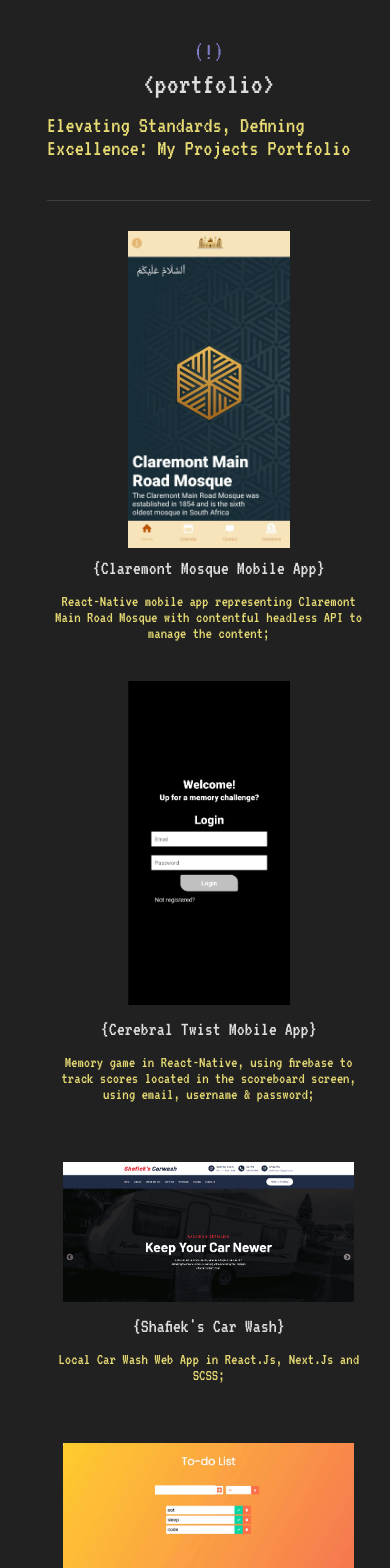
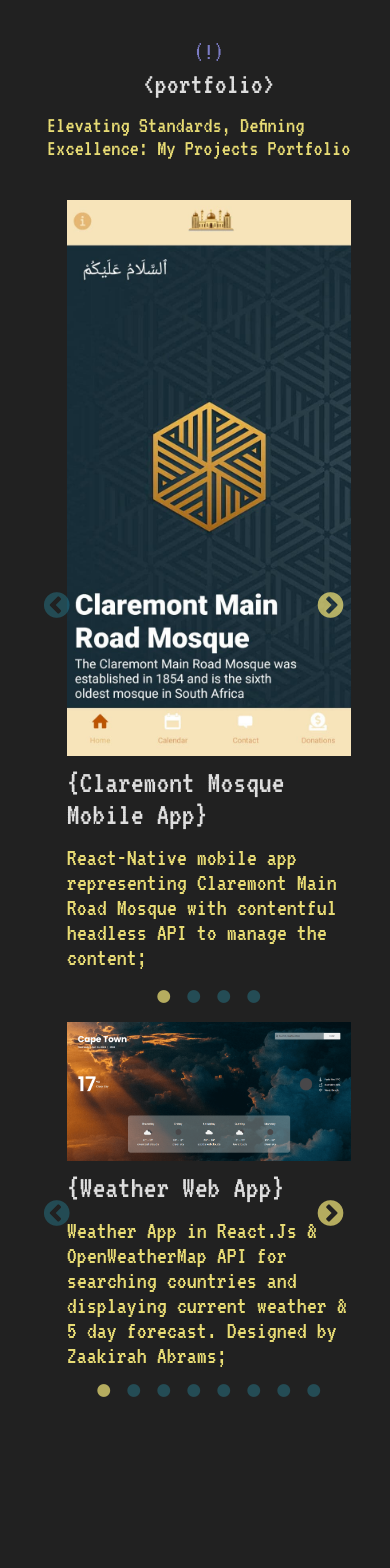
Before and after one commit to naeem2000/personal-website-next, a Next.js app: page /portfolio in a window 390 px wide. Shown: the top 1568 px of the page. After the commit the page ends 1455 px from the top, so only its background shows below. Built offline with nearby package versions, Linux system fonts and the light colour scheme.

Commit message:
started on slider

```diff
--- a/app/components/data.tsx
+++ b/app/components/data.tsx
@@ -31,7 +31,7 @@
 };
 
 export const pageData = {
-	block1: [
+	mobile: [
 		{
 			id: 0,
 			image: '/cmrmrn.jpg',
@@ -50,16 +50,31 @@
 				'Memory game in React-Native, using firebase to track scores located in the scoreboard screen, using email, username & password;',
 			link: 'https://github.com/naeem2000/Cerebral-Twist',
 		},
+		{
+			id: 2,
+			image: '/newsrn.jpg',
+			alt: 'news app',
+			title: '{News App React-Native}',
+			description: 'News Mobile App in React-Native & News24 API;',
+			link: 'https://github.com/naeem2000/React-Native-News-App',
+		},
+		{
+			id: 3,
+			image: '/todorn.jpg',
+			alt: 'todo react-native',
+			title: '{Todo App React-Native}',
+			description: 'Todo Mobile App in React-Native & basic JS;',
+			link: 'https://github.com/naeem2000/react-native-todo-app',
+		},
 	],
-	block2: [
+	web: [
 		{
 			id: 0,
-			image: '/face-det.jpg',
-			alt: 'face web app',
-			title: '{Mood Detector}',
-			description:
-				'Mood Detector web app in React.JS using Face-API.JS library;',
-			link: 'https://face-detect-reactjs.netlify.app/',
+			image: '/weather.png',
+			alt: 'weather web app',
+			title: '{Weather Web App}',
+			description: `Weather App in React.Js & OpenWeatherMap API for searching countries and displaying current weather & 5 day forecast. Designed by Zaakirah Abrams;`,
+			link: 'https://weather-react-next.vercel.app/',
 		},
 		{
 			id: 1,
@@ -86,10 +101,8 @@
 			description: 'Login screen in React.JS using Material UI;',
 			link: 'https://login-react-app-puma.netlify.app/',
 		},
-	],
-	block3: [
 		{
-			id: 0,
+			id: 4,
 			image: '/shafieks-carwash.png',
 			alt: 'shafieks car wash',
 			title: `{Shafiek's Car Wash}`,
@@ -97,23 +110,16 @@
 			link: 'https://shafiekscarwash.netlify.app/',
 		},
 		{
-			id: 1,
-			image: '/todoweb.jpg',
-			alt: 'todo web',
-			title: '{Todo Web App}',
-			description: 'Todo Web App in React.js and basic JS;',
-			link: 'https://to-do-webapp011.netlify.app/',
+			id: 5,
+			image: '/face-det.jpg',
+			alt: 'face web app',
+			title: '{Mood Detector}',
+			description:
+				'Mood Detector web app in React.JS using Face-API.JS library;',
+			link: 'https://face-detect-reactjs.netlify.app/',
 		},
 		{
-			id: 2,
-			image: '/weather.png',
-			alt: 'weather web app',
-			title: '{Weather Web App}',
-			description: `Weather App in React.Js & OpenWeatherMap API for searching countries and displaying current weather & 5 day forecast. Designed by Zaakirah Abrams;`,
-			link: 'https://weather-react-next.vercel.app/',
-		},
-		{
-			id: 3,
+			id: 6,
 			image: '/cmrmweb.jpg',
 			alt: 'mosque web app',
 			title: '{Claremont Mosque Web App}',
@@ -121,23 +127,13 @@
 				'React.Js mobile app representing Claremont Main Road Mosque with contentful headless API to manage the content;',
 			link: 'https://cmrm.netlify.app/',
 		},
-	],
-	block4: [
 		{
-			id: 0,
-			image: '/newsrn.jpg',
-			alt: 'news app',
-			title: '{News App React-Native}',
-			description: 'News Mobile App in React-Native & News24 API;',
-			link: 'https://github.com/naeem2000/React-Native-News-App',
-		},
-		{
-			id: 1,
-			image: '/todorn.jpg',
-			alt: 'todo react-native',
-			title: '{Todo App React-Native}',
-			description: 'Todo Mobile App in React-Native & basic JS;',
-			link: 'https://github.com/naeem2000/react-native-todo-app',
+			id: 7,
+			image: '/todoweb.jpg',
+			alt: 'todo web',
+			title: '{Todo Web App}',
+			description: 'Todo Web App in React.js and basic JS;',
+			link: 'https://to-do-webapp011.netlify.app/',
 		},
 	],
 };
--- a/app/globals.css
+++ b/app/globals.css
@@ -1470,7 +1470,7 @@
 
 /* PORTFOLIO START */
 
-.portfolio>div:nth-child(1) {
+.portfolio .portfolio-head {
   display: flex;
   align-items: center;
   justify-content: center;
@@ -1482,383 +1482,61 @@
   font-size: 23px;
 }
 
-
-.portfolio .portfolio-body {
-  display: flex;
-  border-top: 1px solid var(--border-color);
-  margin-top: 80px;
-}
-
-.portfolio .portfolio-body-bottom {
-  display: flex;
-  border-bottom: 1px solid var(--border-color);
-}
-
-.portfolio .portfolio-body .portfolio-left,
-.portfolio .portfolio-body-bottom .portfolio-left {
-  width: 50%;
-  border-right: 1px solid var(--border-color);
-  border-bottom: 1px solid var(--border-color);
-  padding: 50px 35px 50px 0px;
-  display: flex;
-  flex-wrap: wrap;
-  justify-content: space-evenly;
-}
-
-.portfolio .portfolio-body .portfolio-right,
-.portfolio .portfolio-body-bottom .portfolio-right {
-  width: 50%;
-  padding: 50px 35px 50px 0px;
-  display: flex;
-  justify-content: space-evenly;
-  flex-wrap: wrap;
-  border-bottom: 1px solid var(--border-color);
-}
-
-.portfolio .portfolio-body-bottom .portfolio-right,
-.portfolio .portfolio-body-bottom .portfolio-left {
-  border-bottom: none;
-}
-
-.portfolio .portfolio-body .portfolio-left div,
-.portfolio .portfolio-body .portfolio-right div,
-.portfolio .portfolio-body-bottom .portfolio-right div,
-.portfolio .portfolio-body-bottom .portfolio-left div {
-  width: 40%;
-}
-
-.portfolio .portfolio-body .portfolio-right div h3,
-.portfolio .portfolio-body .portfolio-left div h3,
-.portfolio .portfolio-body-bottom .portfolio-right div h3,
-.portfolio .portfolio-body-bottom .portfolio-left div h3 {
+.portfolio .portfolio-body .portfolio-items .project h3 {
   color: var(--white);
   margin-top: 10px;
   font-size: 32px;
 }
 
-.portfolio .portfolio-body .portfolio-right div p,
-.portfolio .portfolio-body .portfolio-left div p,
-.portfolio .portfolio-body-bottom .portfolio-left div p,
-.portfolio .portfolio-body-bottom .portfolio-right div p {
+.portfolio .portfolio-body .portfolio-items .project p {
   color: var(--yellow);
   margin-top: 15px;
   font-size: 25px;
 }
 
-.portfolio .portfolio-body .portfolio-left div:nth-child(1) .img {
-  max-width: 100%;
-}
-
-.portfolio .portfolio-body .portfolio-left div:nth-child(2) .img {
-  max-width: 100%
-}
-
-.portfolio .portfolio-body .portfolio-left div:hover,
-.portfolio .portfolio-body .portfolio-right div:hover,
-.portfolio .portfolio-body-bottom .portfolio-right div:hover,
-.portfolio .portfolio-body-bottom .portfolio-left div:hover {
-  transform: scale(1.1);
-}
-
-@media screen and (max-width: 1024px) {
-
-  .portfolio .portfolio-body .portfolio-right div h3,
-  .portfolio .portfolio-body .portfolio-left div h3,
-  .portfolio .portfolio-body-bottom .portfolio-right div h3,
-  .portfolio .portfolio-body-bottom .portfolio-left div h3 {
-    font-size: 20px;
-  }
-
-  .portfolio .portfolio-body .portfolio-right div p,
-  .portfolio .portfolio-body .portfolio-left div p,
-  .portfolio .portfolio-body-bottom .portfolio-left div p,
-  .portfolio .portfolio-body-bottom .portfolio-right div p {
-    font-size: 16px;
-  }
-}
-
-@media screen and (max-width: 768px) {
-  .portfolio .portfolio-body {
-    margin-top: 40px;
-    flex-direction: column;
-  }
-
-  .portfolio .portfolio-body .portfolio-left {
-    width: 100%;
-    flex-direction: row;
-    border-right: none;
-    padding: 20px 0px 0px 0px;
-    border-bottom: none;
-    flex-wrap: nowrap;
-  }
-
-  .portfolio .portfolio-body-bottom .portfolio-left {
-    padding: 0;
-    width: 100%;
-    flex-direction: row;
-    border-right: none;
-    justify-content: space-between;
-    flex-wrap: nowrap;
-  }
-
-  .portfolio .portfolio-body .portfolio-left div:nth-child(1) {
-    width: 100%;
-    margin-top: 10px;
-  }
-
-  .portfolio .portfolio-body .portfolio-left div:nth-child(1) a {
-    display: flex;
-    align-items: center;
-    justify-content: center;
-  }
-
-  .portfolio .portfolio-body .portfolio-left div:nth-child(1) .img,
-  .portfolio .portfolio-body .portfolio-left div:nth-child(2) .img {
-    width: 50%;
-  }
-
-  .portfolio .portfolio-body-bottom .portfolio-left div .img {
-    width: 90%;
-  }
-
-  .portfolio .portfolio-body .portfolio-right div .img {
-    width: 90%;
-  }
-
-  .portfolio .portfolio-body .portfolio-left div,
-  .portfolio .portfolio-body .portfolio-right div,
-  .portfolio .portfolio-body-bottom .portfolio-right div,
-  .portfolio .portfolio-body-bottom .portfolio-left div {
-    text-align: center;
-    width: 100%;
-    margin-top: 30px;
-    margin-bottom: 30px;
-  }
-
-  .portfolio .portfolio-body .portfolio-left div:nth-child(2) {
-    margin-top: 10px;
-  }
-
-  .portfolio .portfolio-body .portfolio-right div:nth-child(1) {
-    display: none;
-  }
-
-  .portfolio .portfolio-body-bottom .portfolio-right {
-    display: none;
-  }
-
-  .portfolio .portfolio-body .portfolio-right,
-  .portfolio .portfolio-body-bottom .portfolio-right {
-    width: 100%;
-    flex-direction: row;
-    flex-wrap: nowrap;
-    padding: 0;
-  }
-
-  .portfolio .portfolio-body .portfolio-right div h3,
-  .portfolio .portfolio-body .portfolio-left div h3,
-  .portfolio .portfolio-body-bottom .portfolio-right div h3,
-  .portfolio .portfolio-body-bottom .portfolio-left div h3 {
-    font-size: 20px;
-  }
-
-  .portfolio .portfolio-body .portfolio-right div p,
-  .portfolio .portfolio-body .portfolio-left div p,
-  .portfolio .portfolio-body-bottom .portfolio-left div p,
-  .portfolio .portfolio-body-bottom .portfolio-right div p {
-    font-size: 16px;
-  }
-}
-
-@media screen and (max-width: 475px) {
-  .portfolio .portfolio-body {
-    margin-top: 40px;
-    flex-direction: column;
-  }
-
-  .portfolio .portfolio-body .portfolio-left {
-    width: 100%;
-    flex-direction: column;
-    border-right: none;
-    padding: 20px 0px 0px 0px;
-    border-bottom: none;
-  }
-
-  .portfolio .portfolio-body-bottom .portfolio-left {
-    width: 100%;
-    flex-direction: column;
-    border-right: none;
-  }
-
-
-  .portfolio .portfolio-body-bottom .portfolio-left {
-    padding: 0;
-
-  }
-
-  .portfolio .portfolio-body .portfolio-left div:nth-child(1) {
-    width: 100%;
-    margin-top: 10px;
-  }
-
-  .portfolio .portfolio-body .portfolio-left div:nth-child(1) a {
-    display: flex;
-    align-items: center;
-    justify-content: center;
-  }
-
-  .portfolio .portfolio-body .portfolio-left div:nth-child(1) .img,
-  .portfolio .portfolio-body .portfolio-left div:nth-child(2) .img {
-    width: 50%;
-  }
-
-  .portfolio .portfolio-body .portfolio-left div,
-  .portfolio .portfolio-body .portfolio-right div,
-  .portfolio .portfolio-body-bottom .portfolio-right div,
-  .portfolio .portfolio-body-bottom .portfolio-left div {
-    text-align: center;
-    width: 100%;
-    margin-top: 30px;
-    margin-bottom: 30px;
-  }
-
-  .portfolio .portfolio-body .portfolio-right,
-  .portfolio .portfolio-body-bottom .portfolio-right {
-    display: none;
-  }
-
-  .portfolio .portfolio-body .portfolio-right div h3,
-  .portfolio .portfolio-body .portfolio-left div h3,
-  .portfolio .portfolio-body-bottom .portfolio-right div h3,
-  .portfolio .portfolio-body-bottom .portfolio-left div h3 {
-    font-size: 20px;
-  }
-
-  .portfolio .portfolio-body .portfolio-right div p,
-  .portfolio .portfolio-body .portfolio-left div p,
-  .portfolio .portfolio-body-bottom .portfolio-left div p,
-  .portfolio .portfolio-body-bottom .portfolio-right div p {
-    font-size: 16px;
-  }
-}
-
-@media screen and (max-width: 375px) {
-  .portfolio .portfolio-body {
-    margin-top: 40px;
-    flex-direction: column;
-  }
-
-  .portfolio .portfolio-body .portfolio-left,
-  .portfolio .portfolio-body-bottom .portfolio-left {
-    width: 100%;
-    flex-direction: column;
-    border-right: none;
-    padding: 0;
-  }
-
-  .portfolio .portfolio-body .portfolio-left div:nth-child(1) {
-    width: 100%;
-    margin-top: 10px;
-  }
-
-  .portfolio .portfolio-body .portfolio-left div:nth-child(1) a {
-    display: flex;
-    align-items: center;
-    justify-content: center;
-  }
-
-  .portfolio .portfolio-body .portfolio-left div:nth-child(1) .img {
-    width: 50%;
-  }
-
-  .portfolio .portfolio-body .portfolio-left div,
-  .portfolio .portfolio-body .portfolio-right div,
-  .portfolio .portfolio-body-bottom .portfolio-right div,
-  .portfolio .portfolio-body-bottom .portfolio-left div {
-    text-align: center;
-    width: 100%;
-    margin-top: 30px;
-    margin-bottom: 30px;
-  }
-
-  .portfolio .portfolio-body .portfolio-right,
-  .portfolio .portfolio-body-bottom .portfolio-right {
-    display: none;
-  }
-
-  .portfolio .portfolio-body .portfolio-right div h3,
-  .portfolio .portfolio-body .portfolio-left div h3,
-  .portfolio .portfolio-body-bottom .portfolio-right div h3,
-  .portfolio .portfolio-body-bottom .portfolio-left div h3 {
-    font-size: 20px;
-  }
-
-  .portfolio .portfolio-body .portfolio-right div p,
-  .portfolio .portfolio-body .portfolio-left div p,
-  .portfolio .portfolio-body-bottom .portfolio-left div p,
-  .portfolio .portfolio-body-bottom .portfolio-right div p {
-    font-size: 16px;
-  }
-}
-
-@media screen and (max-width: 320px) {
-
-  .portfolio .portfolio-body {
-    margin-top: 40px;
-    flex-direction: column;
-  }
-
-  .portfolio .portfolio-body .portfolio-left,
-  .portfolio .portfolio-body-bottom .portfolio-left {
-    width: 100%;
-    flex-direction: column;
-    border-right: none;
-    padding: 0;
-  }
-
-  .portfolio .portfolio-body .portfolio-left div:nth-child(1) {
-    width: 100%;
-    margin-top: 10px;
-  }
-
-  .portfolio .portfolio-body .portfolio-left div:nth-child(1) a {
-    display: flex;
-    align-items: center;
-    justify-content: center;
-  }
-
-  .portfolio .portfolio-body .portfolio-left div:nth-child(1) .img {
-    width: 50%;
-  }
-
-  .portfolio .portfolio-body .portfolio-left div,
-  .portfolio .portfolio-body .portfolio-right div,
-  .portfolio .portfolio-body-bottom .portfolio-right div,
-  .portfolio .portfolio-body-bottom .portfolio-left div {
-    text-align: center;
-    width: 100%;
-    margin-top: 30px;
-    margin-bottom: 30px;
-  }
-
-  .portfolio .portfolio-body .portfolio-right,
-  .portfolio .portfolio-body-bottom .portfolio-right {
-    display: none;
-  }
-
-  .portfolio .portfolio-body .portfolio-right div h3,
-  .portfolio .portfolio-body .portfolio-left div h3,
-  .portfolio .portfolio-body-bottom .portfolio-right div h3,
-  .portfolio .portfolio-body-bottom .portfolio-left div h3 {
-    font-size: 20px;
-  }
-
-  .portfolio .portfolio-body .portfolio-right div p,
-  .portfolio .portfolio-body .portfolio-left div p,
-  .portfolio .portfolio-body-bottom .portfolio-left div p,
-  .portfolio .portfolio-body-bottom .portfolio-right div p {
-    font-size: 16px;
-  }
+.slick-prev:before,
+.slick-next:before {
+  color: var(--yellow) !important;
+  position: absolute !important;
+  font-size: 30px !important;
+}
+
+.slick-prev:before {
+  left: 0px !important;
+}
+
+.slick-next:before {
+  right: 30px !important;
+}
+
+.slick-prev.slick-disabled:before,
+.slick-next.slick-disabled:before {
+  color: var(--blue) !important;
+}
+
+.slick-dots li.slick-active button:before {
+  color: var(--yellow) !important;
+}
+
+.slick-dots li button:before {
+  color: var(--blue) !important;
+}
+
+.slick-dots li button:before {
+  font-size: 15px !important;
+}
+
+.slick-prev,
+.slick-next {
+  z-index: 3;
+}
+
+.slider {
+  margin: 40px 20px;
+}
+
+.slick-list {
+  margin: 0px 40px;
 }
 
 /* PORTFOLIO END */
--- a/app/page.tsx
+++ b/app/page.tsx
@@ -47,6 +47,8 @@
 						'button',
 						'.link',
 						'.project',
+						'.swiper-button-next',
+						'.swiper-button-prev',
 					]}
 				/>
 			</div>
--- a/app/portfolio/page.tsx
+++ b/app/portfolio/page.tsx
@@ -1,10 +1,45 @@
 'use client';
 
 import { pageData } from '../components/data';
+import 'slick-carousel/slick/slick.css';
+import 'slick-carousel/slick/slick-theme.css';
+import Slider from 'react-slick';
+
 import Image from 'next/image';
 import React from 'react';
 
 export default function Portfolio() {
+	const settings = {
+		dots: true,
+		infinite: false,
+		speed: 500,
+		slidesToShow: 3,
+		slidesToScroll: 1,
+		className: 'slider',
+		responsive: [
+			{
+				breakpoint: 1024,
+				settings: {
+					slidesToShow: 3,
+					slidesToScroll: 2,
+				},
+			},
+			{
+				breakpoint: 600,
+				settings: {
+					slidesToShow: 2,
+					slidesToScroll: 2,
+				},
+			},
+			{
+				breakpoint: 480,
+				settings: {
+					slidesToShow: 1,
+					slidesToScroll: 1,
+				},
+			},
+		],
+	};
 	return (
 		<section className='portfolio' id='portfolio'>
 			<div className='portfolio-head'>
@@ -15,10 +50,11 @@
 				</p>
 			</div>
 			<div className='portfolio-body'>
-				<div className='portfolio-left'>
-					{pageData.block1.map((item) => {
+				<div className='portfolio-items'>
+					<Slider {...settings}>
+						{pageData.mobile.map((item) => {
 							return (
-							<div className='project' key={item.id} data-aos='flip-down'>
+								<div className='project' key={item.id}>
 									<a href={item.link} target='_blank' rel='noopener noreferrer'>
 										<Image
 											className='img'
@@ -33,11 +69,13 @@
 								</div>
 							);
 						})}
+					</Slider>
 				</div>
-				<div className='portfolio-right'>
-					{pageData.block2.map((item) => {
+				<div className='portfolio-items'>
+					<Slider {...settings}>
+						{pageData.web.map((item) => {
 							return (
-							<div className='project' key={item.id} data-aos='flip-down'>
+								<div className='project' key={item.id}>
 									<a href={item.link} target='_blank' rel='noopener noreferrer'>
 										<Image
 											className='img'
@@ -52,46 +90,7 @@
 								</div>
 							);
 						})}
-				</div>
-			</div>
-			<div className='portfolio-body-bottom'>
-				<div className='portfolio-left'>
-					{pageData.block3.map((item) => {
-						return (
-							<div className='project' key={item.id} data-aos='flip-down'>
-								<a href={item.link} target='_blank' rel='noopener noreferrer'>
-									<Image
-										className='img'
-										src={item.image}
-										width={350}
-										height={350}
-										alt={item.alt}
-									/>
-								</a>
-								<h3>{item.title}</h3>
-								<p>{item.description}</p>
-							</div>
-						);
-					})}
-				</div>
-				<div className='portfolio-right'>
-					{pageData.block4.map((item) => {
-						return (
-							<div className='project' key={item.id} data-aos='flip-down'>
-								<a href={item.link} target='_blank' rel='noopener noreferrer'>
-									<Image
-										className='img'
-										src={item.image}
-										width={350}
-										height={350}
-										alt={item.alt}
-									/>
-								</a>
-								<h3>{item.title}</h3>
-								<p>{item.description}</p>
-							</div>
-						);
-					})}
+					</Slider>
 				</div>
 			</div>
 		</section>
--- a/package.json
+++ b/package.json
@@ -19,13 +19,16 @@
 		"react-dom": "^18",
 		"react-icons": "^4.12.0",
 		"react-scroll-to-top": "^3.0.0",
-		"react-toastify": "^9.1.3"
+		"react-slick": "^0.30.2",
+		"react-toastify": "^9.1.3",
+		"slick-carousel": "^1.8.1"
 	},
 	"devDependencies": {
 		"@types/aos": "^3.0.7",
 		"@types/node": "^20",
 		"@types/react": "^18",
 		"@types/react-dom": "^18",
+		"@types/react-slick": "^0.23.13",
 		"typescript": "^5",
 		"typewriter-effect": "^2.21.0"
 	}
```
Also changed, not shown: 1 other file (tests, documents, lock files or other folders). Lines whose indentation alone changed are shown as unchanged.
